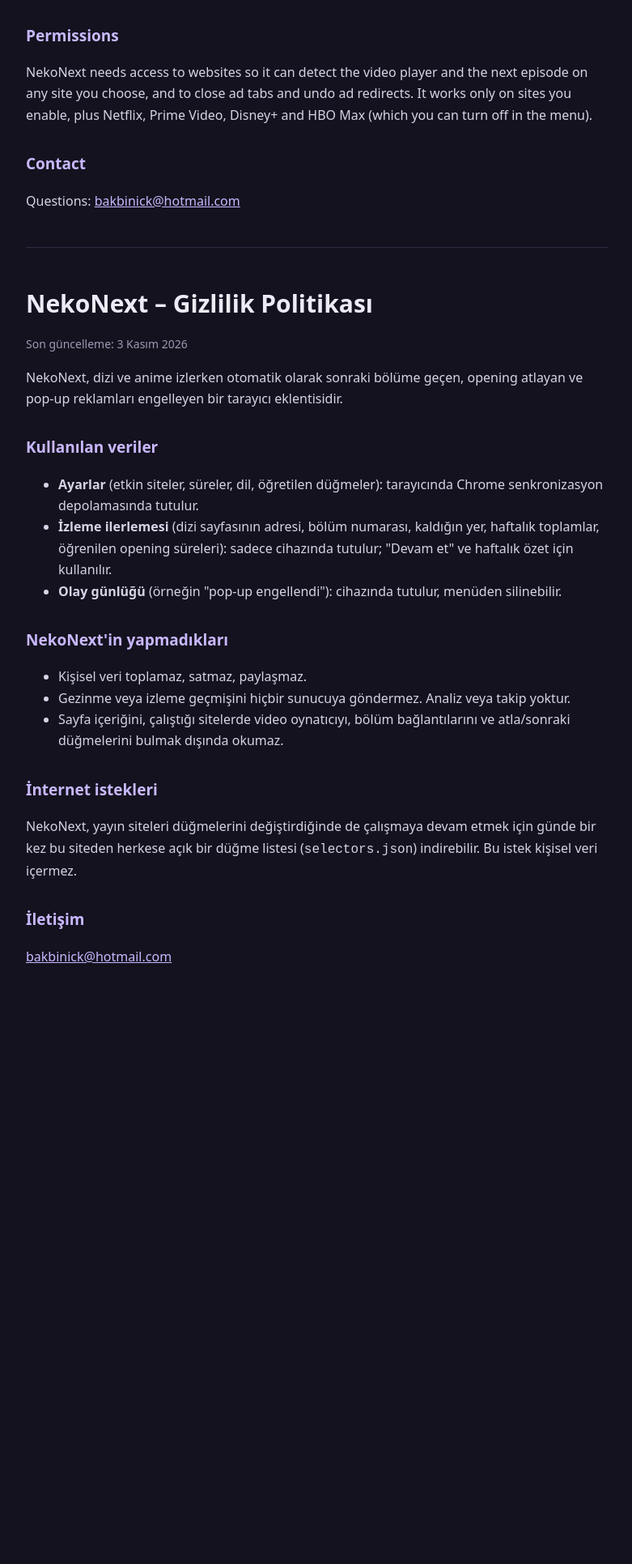
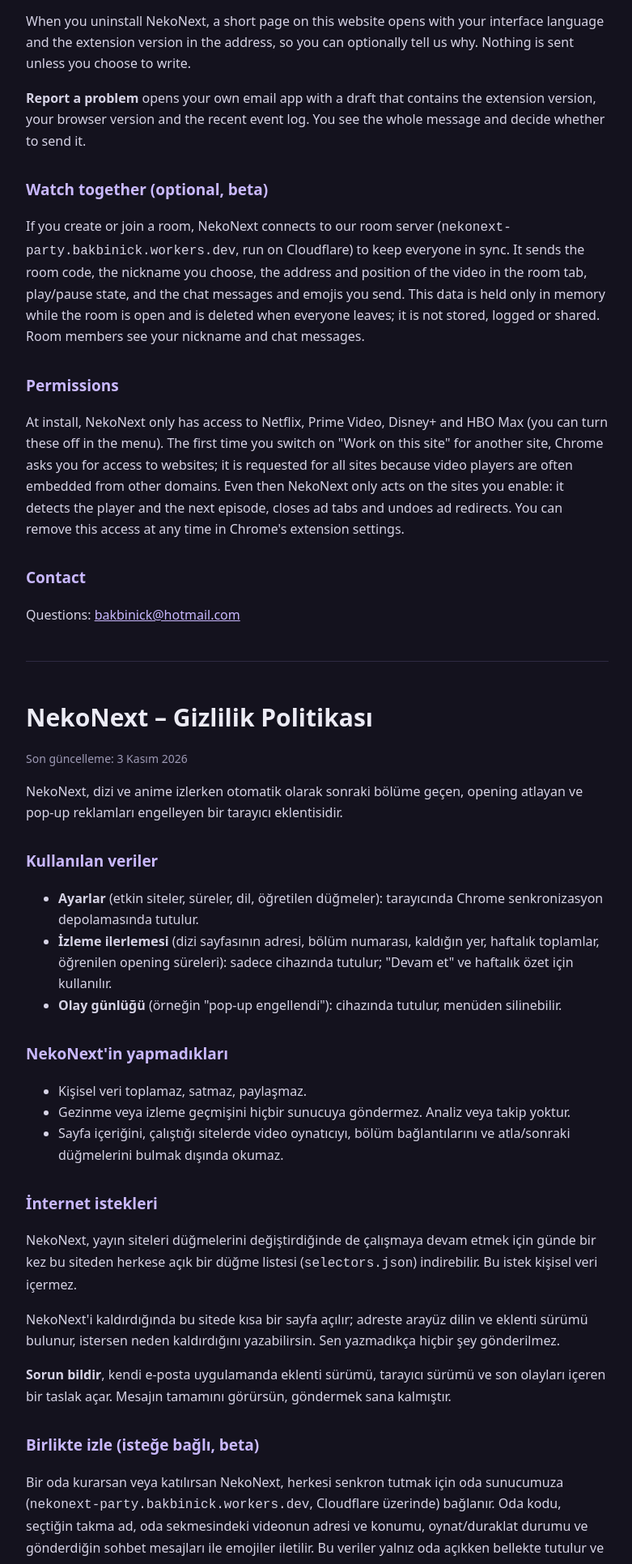
Before and after one commit to bakbinick/nekonext-data, a plain HTML site: page privacy.html in a window 1280 px wide. Shown: the part 869-2800 px from the top of the page at 81% size, without its empty margins (248-1029 px from the left). Before the commit the page ends 2159 px from the top, so only its background shows below. Drawn offline with Linux system fonts and the light colour scheme.

Commit message:
Gizlilik: birlikte izle, sorun bildir, kaldırma sayfası, yeni izin modeli
Co-Authored-By: Claude Opus 5.5 <noreply@anthropic.com>
Claude-Session: https://claude.ai/code/session_01RCACZ4aLZjRhbQxLAd4sJi

```diff
--- a/privacy.html
+++ b/privacy.html
@@ -21,8 +21,12 @@
 </ul>
 <h2>Network requests</h2>
 <p>Once a day NekoNext may download a public list of button names (<code>selectors.json</code>) from this website so that it keeps working when streaming sites change their buttons. This request contains no personal data.</p>
+<p>When you uninstall NekoNext, a short page on this website opens with your interface language and the extension version in the address, so you can optionally tell us why. Nothing is sent unless you choose to write.</p>
+<p><strong>Report a problem</strong> opens your own email app with a draft that contains the extension version, your browser version and the recent event log. You see the whole message and decide whether to send it.</p>
+<h2>Watch together (optional, beta)</h2>
+<p>If you create or join a room, NekoNext connects to our room server (<code>nekonext-party.bakbinick.workers.dev</code>, run on Cloudflare) to keep everyone in sync. It sends the room code, the nickname you choose, the address and position of the video in the room tab, play/pause state, and the chat messages and emojis you send. This data is held only in memory while the room is open and is deleted when everyone leaves; it is not stored, logged or shared. Room members see your nickname and chat messages.</p>
 <h2>Permissions</h2>
-<p>NekoNext needs access to websites so it can detect the video player and the next episode on any site you choose, and to close ad tabs and undo ad redirects. It works only on sites you enable, plus Netflix, Prime Video, Disney+ and HBO Max (which you can turn off in the menu).</p>
+<p>At install, NekoNext only has access to Netflix, Prime Video, Disney+ and HBO Max (you can turn these off in the menu). The first time you switch on "Work on this site" for another site, Chrome asks you for access to websites; it is requested for all sites because video players are often embedded from other domains. Even then NekoNext only acts on the sites you enable: it detects the player and the next episode, closes ad tabs and undoes ad redirects. You can remove this access at any time in Chrome's extension settings.</p>
 <h2>Contact</h2>
 <p>Questions: <a href="mailto:bakbinick@hotmail.com">bakbinick@hotmail.com</a></p>
 <hr>
@@ -43,6 +47,12 @@
 </ul>
 <h2>İnternet istekleri</h2>
 <p>NekoNext, yayın siteleri düğmelerini değiştirdiğinde de çalışmaya devam etmek için günde bir kez bu siteden herkese açık bir düğme listesi (<code>selectors.json</code>) indirebilir. Bu istek kişisel veri içermez.</p>
+<p>NekoNext'i kaldırdığında bu sitede kısa bir sayfa açılır; adreste arayüz dilin ve eklenti sürümü bulunur, istersen neden kaldırdığını yazabilirsin. Sen yazmadıkça hiçbir şey gönderilmez.</p>
+<p><strong>Sorun bildir</strong>, kendi e-posta uygulamanda eklenti sürümü, tarayıcı sürümü ve son olayları içeren bir taslak açar. Mesajın tamamını görürsün, göndermek sana kalmıştır.</p>
+<h2>Birlikte izle (isteğe bağlı, beta)</h2>
+<p>Bir oda kurarsan veya katılırsan NekoNext, herkesi senkron tutmak için oda sunucumuza (<code>nekonext-party.bakbinick.workers.dev</code>, Cloudflare üzerinde) bağlanır. Oda kodu, seçtiğin takma ad, oda sekmesindeki videonun adresi ve konumu, oynat/duraklat durumu ve gönderdiğin sohbet mesajları ile emojiler iletilir. Bu veriler yalnız oda açıkken bellekte tutulur ve herkes çıkınca silinir; kaydedilmez, günlüğe yazılmaz, paylaşılmaz. Odadakiler takma adını ve mesajlarını görür.</p>
+<h2>İzinler</h2>
+<p>Kurulumda NekoNext yalnız Netflix, Prime Video, Disney+ ve HBO Max'e erişebilir (menüden kapatılabilir). Başka bir sitede ilk kez "Bu sitede çalışsın"ı açtığında Chrome sana sitelere erişim izni sorar; video oynatıcılar çoğu zaman başka alan adlarından gömüldüğü için izin tüm siteler için istenir. Yine de NekoNext yalnız açtığın sitelerde çalışır. Bu izni istediğin zaman Chrome'un eklenti ayarlarından kaldırabilirsin.</p>
 <h2>İletişim</h2>
 <p><a href="mailto:bakbinick@hotmail.com">bakbinick@hotmail.com</a></p>
 </main></body></html>
```
